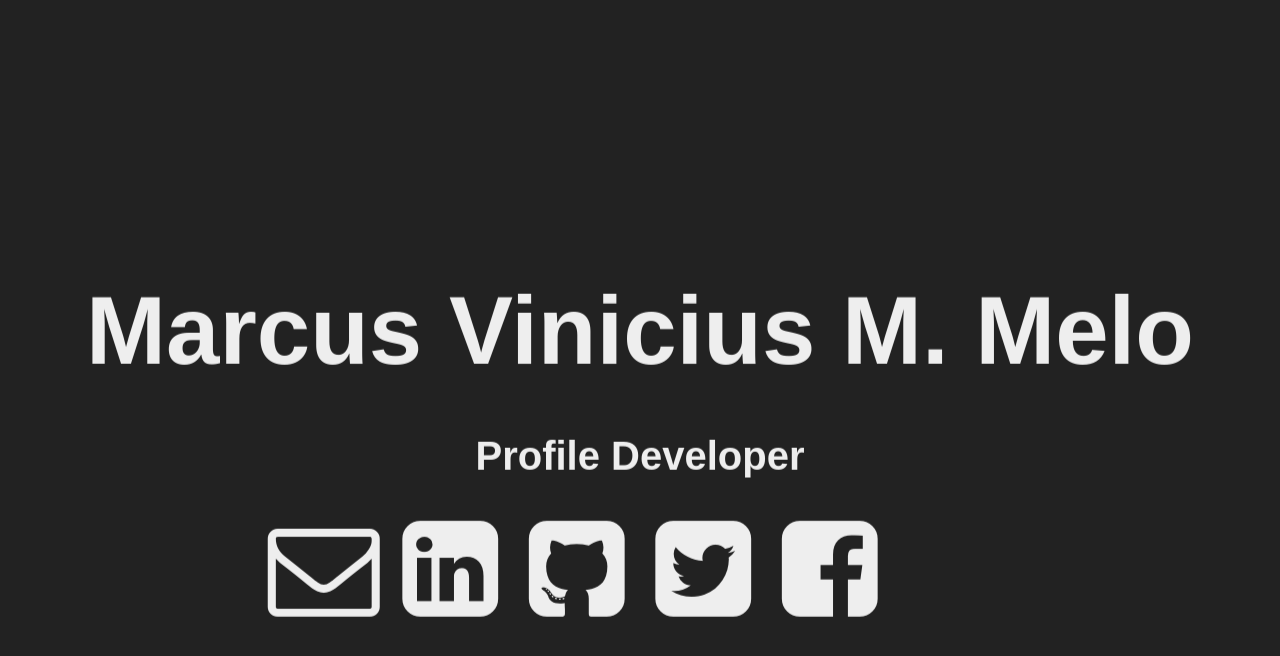
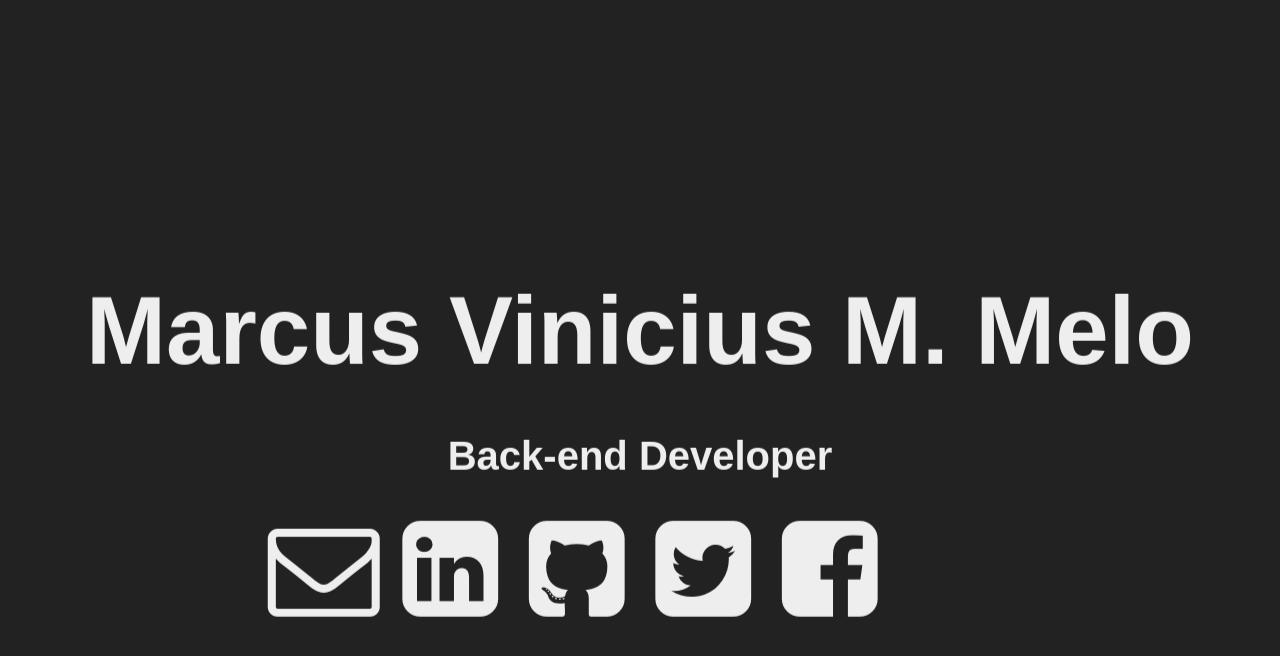
Before and after one commit to vininjr/vininjr.github.io, a Jekyll site: the page built from index.html, in a window 1280 px wide. Shown: the top 656 px of the page. Built offline with Jekyll 4.4.1, drawn with Linux system fonts in a browser that asks for light colours; a style sheet for code colours, icons or effects is not loaded.

Commit message:
Update _config.yml

```diff
--- a/_config.yml
+++ b/_config.yml
@@ -7,7 +7,7 @@ language: "" # language to set into html tag, default is en
 # User settings
 
 author: Marcus Vinicius M. Melo
-author-title: Profile Developer
+author-title: Back-end Developer
 email: viniips@hotmail.com
 twitter: vininjr_
 github: vininjr
```
